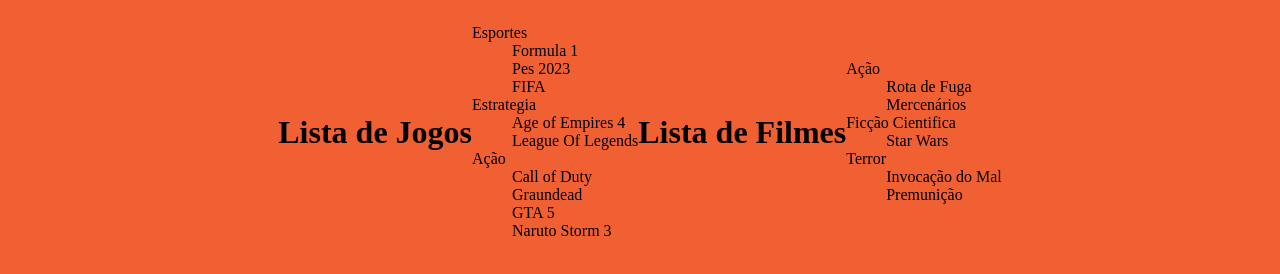
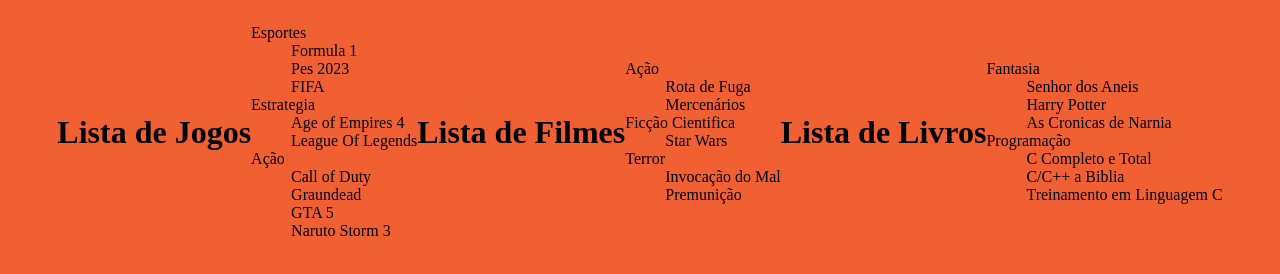
Before and after one commit to VictorRN/listaDeJogos, a plain HTML site: page index.html in a window 1280 px wide. Drawn offline with Linux system fonts and the light colour scheme.

Commit message:
Adicionando Lista de Livros

```diff
--- a/index.html
+++ b/index.html
@@ -41,5 +41,19 @@
                     <dd>Premunição</dd>
             </dl>
 
+        <h1>Lista de Livros</h1>
+            <dl>
+                <dt>Fantasia</dt>
+                    <dd>Senhor dos Aneis</dd>
+                    <dd>Harry Potter</dd>
+                    <dd>As Cronicas de Narnia</dd>
+
+                <dt>Programação</dt>
+                    <dd>C Completo e Total</dd>
+                    <dd>C/C++ a Biblia</dd>
+                    <dd>Treinamento em Linguagem C</dd>
+
+            </dl>
+
     </body>
 </html>
```
